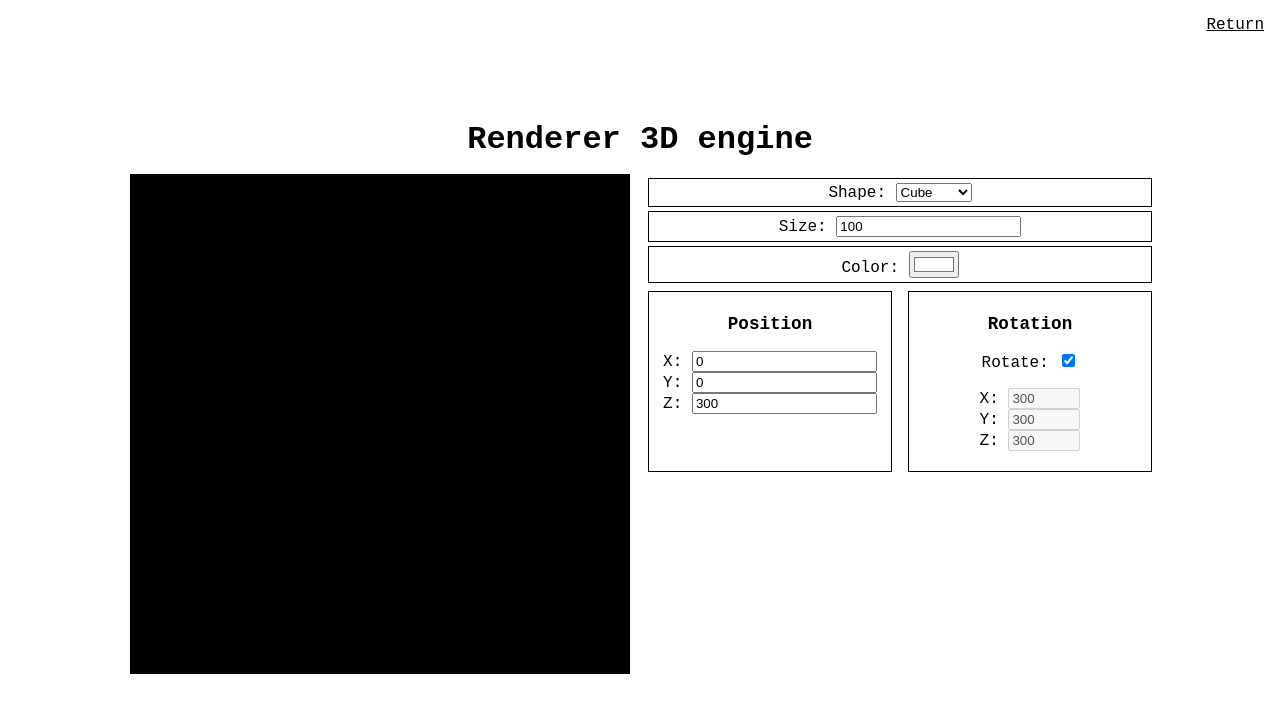
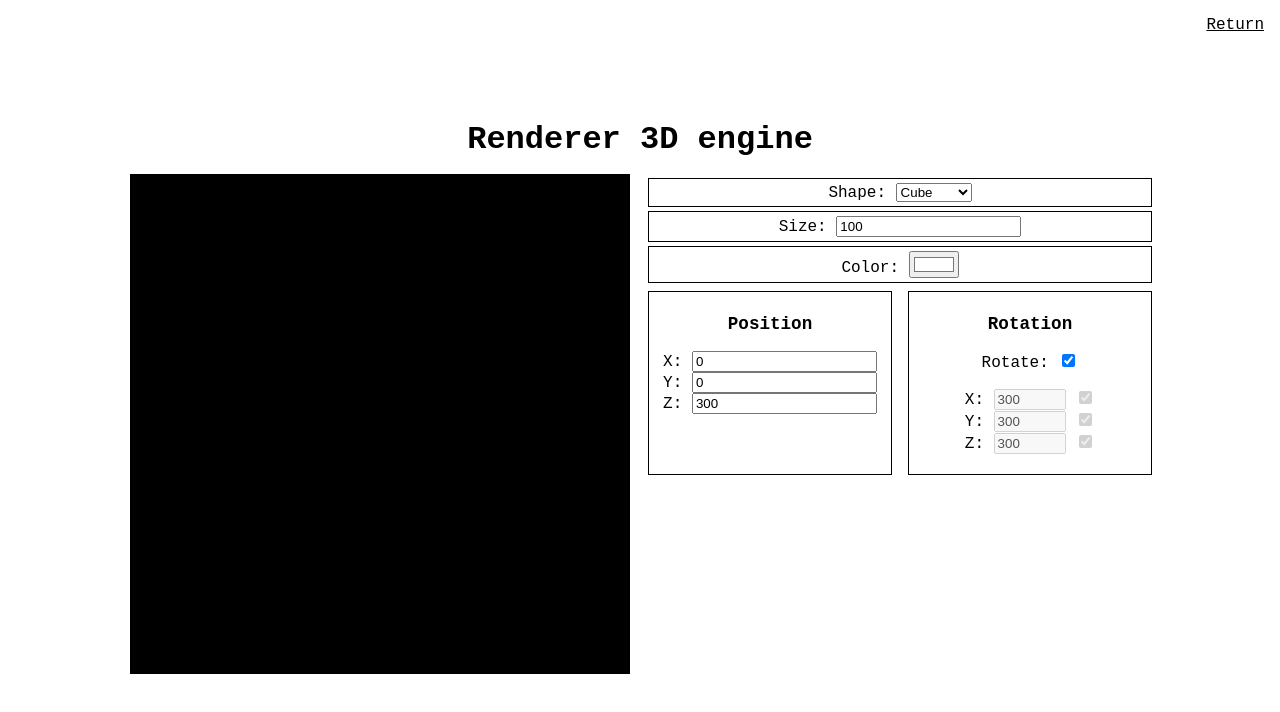
Before and after one commit to sutaC/Renderer3D, a SvelteKit app: page /showcase in a window 1280 px wide. Shown: the top 712 px of the page. Built offline with nearby package versions, Linux system fonts and the light colour scheme; no server answers.

Commit message:
Rotation individual axles

```diff
--- a/src/lib/Showcase.ts
+++ b/src/lib/Showcase.ts
@@ -7,7 +7,15 @@ export class Showcase extends Engine {
 	private shp: Shape = new Shape();
 
 	// Public
-	public rotate: boolean = true;
+	public rotate: {
+		x: boolean;
+		y: boolean;
+		z: boolean;
+	} = {
+		x: true,
+		y: true,
+		z: true
+	};
 
 	constructor(canvas: HTMLCanvasElement) {
 		super(canvas);
@@ -20,14 +28,20 @@ export class Showcase extends Engine {
 
 	protected update(deltaTime: number): void {
 		// Rotation
-		if (this.rotate) {
+		if (this.rotate.x || this.rotate.y || this.rotate.z) {
 			const rotation = 60 * deltaTime;
-			this.shp.rotation.x += rotation;
-			this.shp.rotation.y += rotation;
-			this.shp.rotation.z += rotation;
-			if (this.shp.rotation.x >= 360 || this.shp.rotation.x <= -360) this.shp.rotation.x %= 360;
-			if (this.shp.rotation.y >= 360 || this.shp.rotation.y <= -360) this.shp.rotation.y %= 360;
-			if (this.shp.rotation.z >= 360 || this.shp.rotation.z <= -360) this.shp.rotation.z %= 360;
+			if (this.rotate.x) {
+				this.shp.rotation.x += rotation;
+				this.shp.rotation.x %= 360;
+			}
+			if (this.rotate.y) {
+				this.shp.rotation.y += rotation;
+				this.shp.rotation.y %= 360;
+			}
+			if (this.rotate.z) {
+				this.shp.rotation.z += rotation;
+				this.shp.rotation.z %= 360;
+			}
 		}
 
 		// Update listeners
--- a/src/routes/showcase/+page.svelte
+++ b/src/routes/showcase/+page.svelte
@@ -7,7 +7,12 @@
 	let selected: string = 'cube';
 	let size: number = 100;
 	let color: string = '#ffffff';
-	let rotate: boolean = true;
+	let rotateAll: boolean = true;
+	let rotate = {
+		x: true,
+		y: true,
+		z: true
+	};
 
 	let customObj = false;
 	let rotation: { x: number; y: number; z: number } = { x: 0, y: 0, z: 0 };
@@ -43,6 +48,7 @@
 		}
 	});
 
+	$: rotate.x = rotate.y = rotate.z = rotateAll;
 	$: if (engine && !customObj) {
 		if (selected === 'custom') {
 			engine.shapeController.unsetShape();
@@ -52,7 +58,7 @@
 	}
 	$: if (engine) engine.shapeController.setSize(size);
 	$: if (engine) engine.shapeController.setColor(color);
-	$: if (engine && !rotate) engine.shapeController.setRotation(rotation);
+	$: if (engine) engine.shapeController.setRotation(rotation);
 	$: if (engine) engine.shapeController.setOrigin(position);
 	$: if (engine) engine.rotate = rotate;
 
@@ -148,7 +154,7 @@
 
 				<div>
 					<label for="inputRotate">Rotate: </label>
-					<input type="checkbox" name="rotate" id="inputRotate" bind:checked={rotate} />
+					<input type="checkbox" name="rotate" id="inputRotate" bind:checked={rotateAll} />
 				</div>
 
 				<ul>
@@ -161,7 +167,14 @@
 							min="-360"
 							max="360"
 							bind:value={rotation.x}
-							disabled={rotate}
+							disabled={rotate.x}
+						/>
+						<input
+							type="checkbox"
+							name="rotateX"
+							id="inputRotateX"
+							bind:checked={rotate.x}
+							disabled={rotateAll}
 						/>
 					</li>
 					<li>
@@ -173,7 +186,14 @@
 							min="-360"
 							max="360"
 							bind:value={rotation.y}
-							disabled={rotate}
+							disabled={rotate.y}
+						/>
+						<input
+							type="checkbox"
+							name="rotateY"
+							id="inputRotateY"
+							bind:checked={rotate.y}
+							disabled={rotateAll}
 						/>
 					</li>
 					<li>
@@ -185,7 +205,14 @@
 							min="-360"
 							max="360"
 							bind:value={rotation.z}
-							disabled={rotate}
+							disabled={rotate.z}
+						/>
+						<input
+							type="checkbox"
+							name="rotateZ"
+							id="inputRotateZ"
+							bind:checked={rotate.z}
+							disabled={rotateAll}
 						/>
 					</li>
 				</ul>
```
